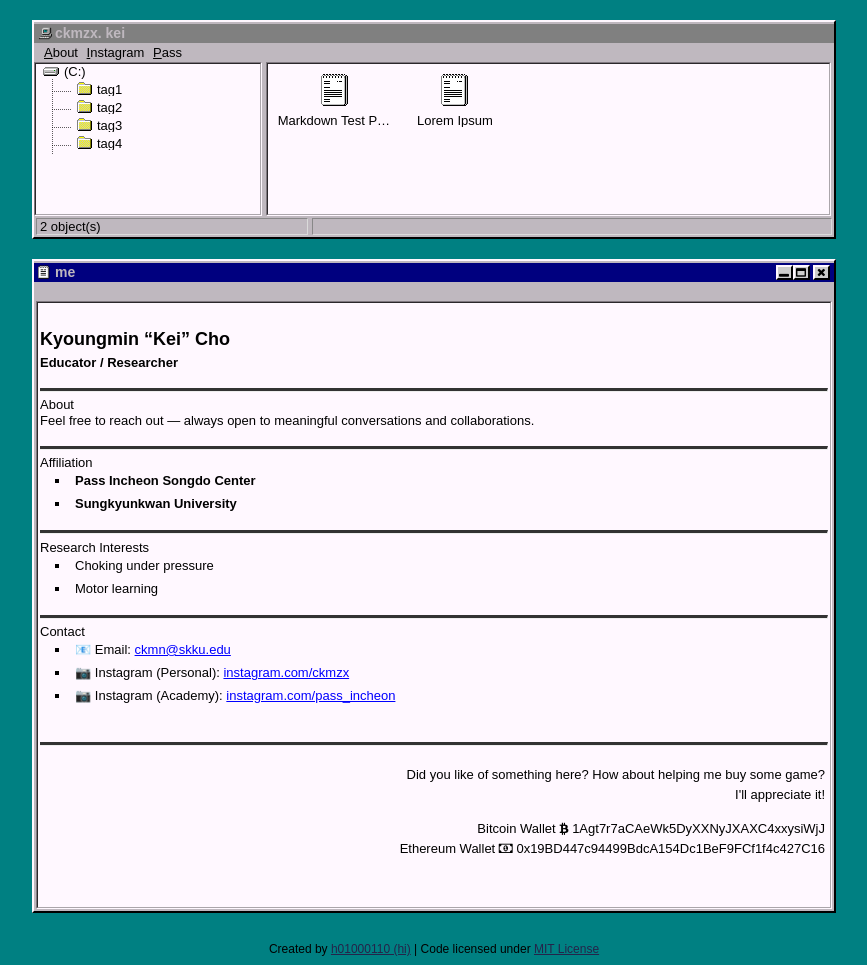
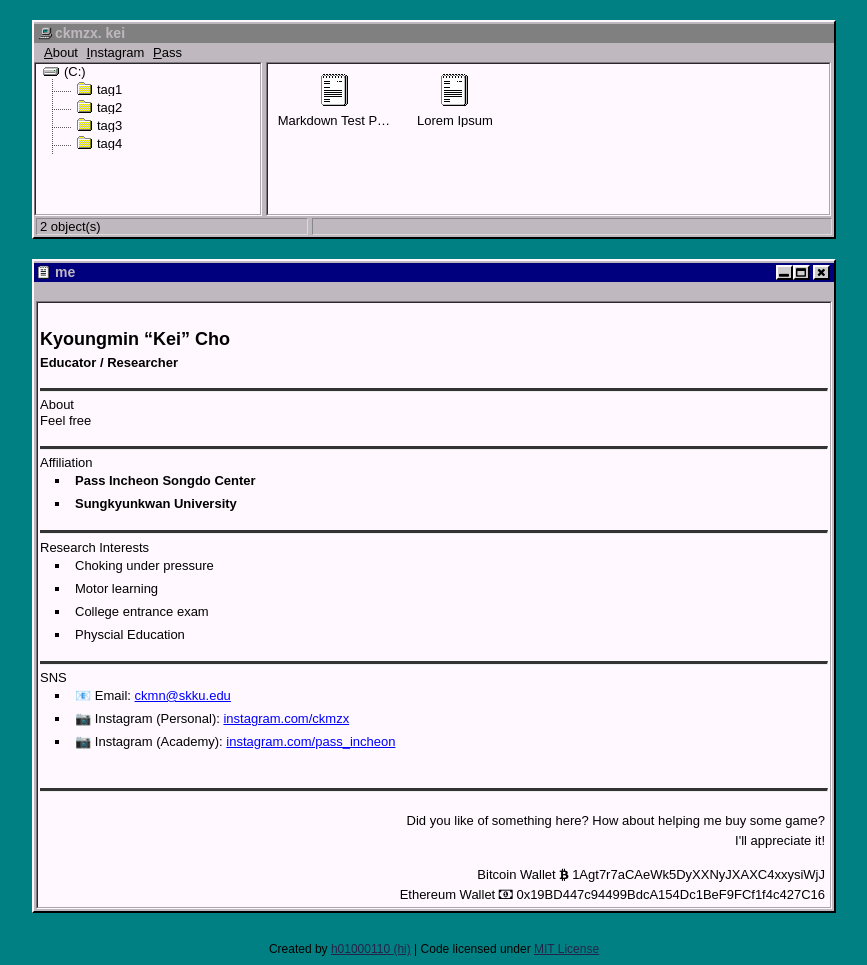
Before and after one commit to ckmzx/ckmzx.github.io, a Jekyll site: the page built from me/index.md, in a window 1280 px wide. Shown: the whole page, without its empty margins (206-1073 px from the left). Built offline with Jekyll 4.4.1, drawn with Linux system fonts in a browser that asks for light colours.

Commit message:
Update index.md

```diff
--- a/me/index.md
+++ b/me/index.md
@@ -11,7 +11,7 @@ title: me
 
 ### About
 
-Feel free to reach out — always open to meaningful conversations and collaborations.
+Feel free
 
 ---
 
@@ -26,10 +26,12 @@ Feel free to reach out — always open to meaningful conversations and collabora
 
 - Choking under pressure
 - Motor learning
+- College entrance exam
+- Physcial Education
 
 ---
 
-### Contact
+### SNS
 
 - 📧 Email: [ckmn@skku.edu](mailto:ckmn@skku.edu)
 - 📷 Instagram (Personal): [instagram.com/ckmzx](https://instagram.com/ckmzx)
```
